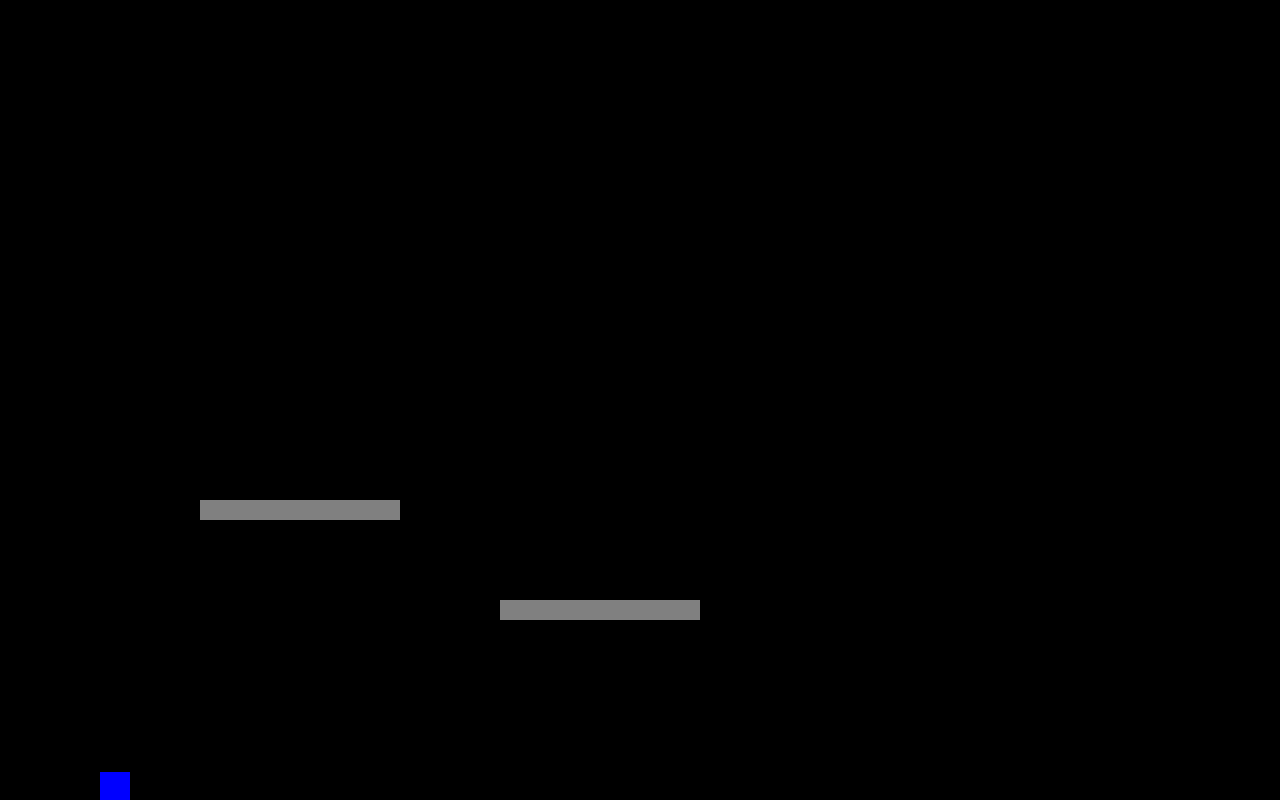
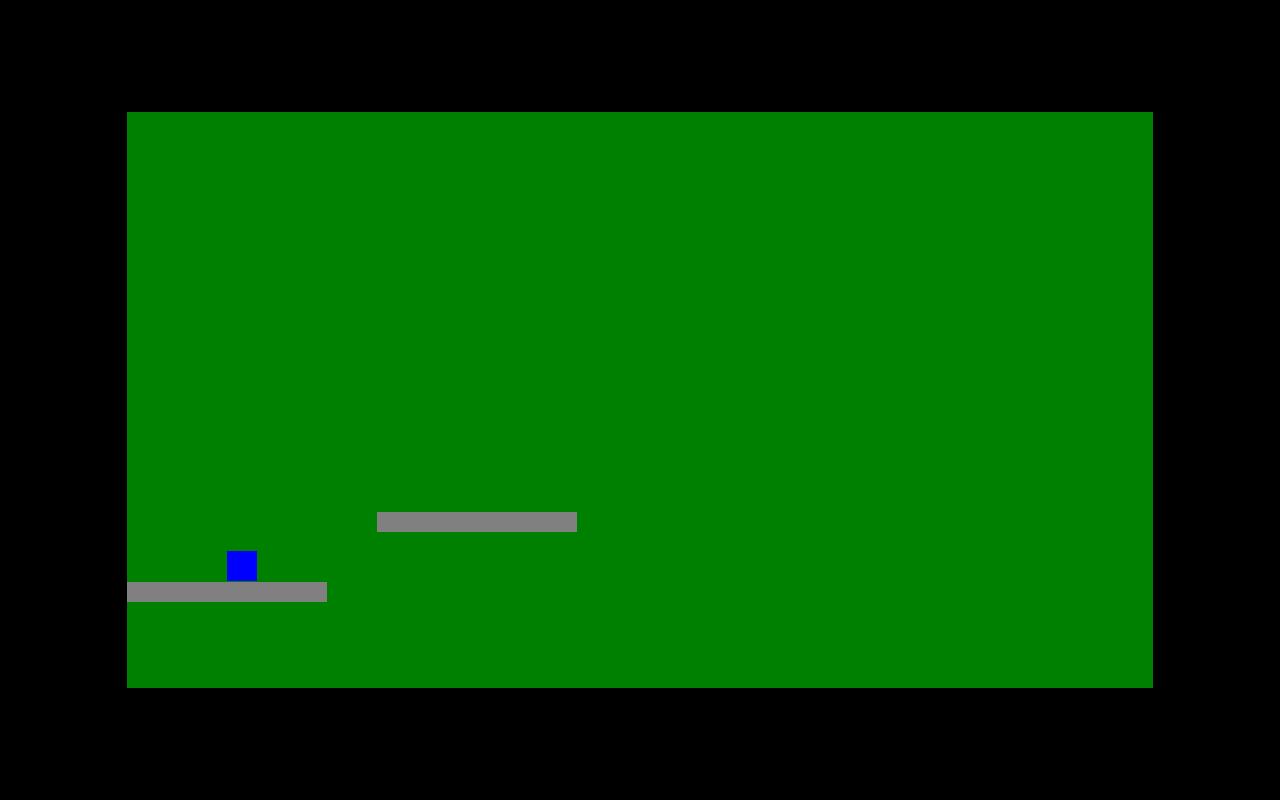
Before and after one commit to ashwincs12/mario-game, a plain HTML site: page index.html in a window 1280 px wide. Drawn offline with Linux system fonts and the light colour scheme.

Commit message:
platform set

```diff
--- a/index.html
+++ b/index.html
@@ -2,6 +2,10 @@
     body{
         margin: 0;
         background-color: black;
+        display: flex;
+        align-items: center;
+        justify-content: center;
+        height: 100vh;
     }
 </style>
 <canvas>
--- a/index.js
+++ b/index.js
@@ -1,11 +1,10 @@
 const canvas = document.querySelector('canvas')
 const c = canvas.getContext('2d')
 
-canvas.width = innerWidth
-canvas.height = innerHeight
+canvas.width = 1026
+canvas.height = 576
 
-const gravity = 2
-
+const gravity = 3
 class Player{
     constructor(){
         this.position = {
@@ -44,7 +43,7 @@ class  Platform{
             y
          }
         this.width=200
-        this.height=20
+        this.height=20+0
     }
     draw(){
         c.fillStyle='grey'
@@ -53,7 +52,7 @@ class  Platform{
 }
 const player = new Player()
 
-const platforms=[new Platform({x:200,y:500}),new Platform({x:500,y:600})]
+const platforms=[new Platform({x:0,y:470}),new Platform({x:250,y:400})]
 
 const keys = {
     right: {
@@ -67,7 +66,8 @@ const keys = {
 
 function animate(){
     requestAnimationFrame(animate)
-    c.clearRect(0,0,canvas.width,canvas.height)
+    c.fillStyle='green'
+    c.fillRect(0,0,canvas.width,canvas.height)
     player.update()
     platforms.forEach(platform=>{
         platform.draw()
```
